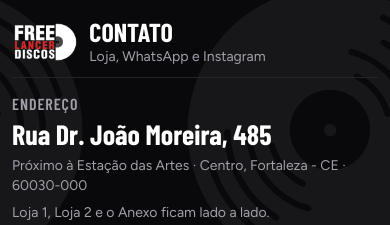
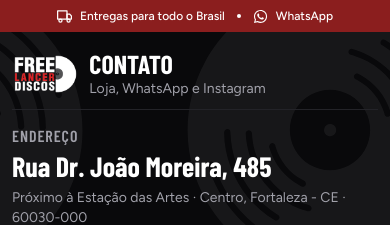
Before and after one commit to abrakkkkk/freelancer-discos-vitrine, a Next.js app: page /contato in a window 390 px wide. Shown: the top 225 px of the page. Built offline with nearby package versions, Linux system fonts and the light colour scheme.

Commit message:
feat(layout): faixa de servico em todas as paginas
A faixa vermelha sai da pagina inicial e vai para o layout, no celular e
no computador. No iPhone instalado como app, a area do relogio fica dentro
da faixa.

```diff
--- a/src/app/globals.css
+++ b/src/app/globals.css
@@ -130,8 +130,8 @@ select:focus-visible,
   max-width: 1200px;
   margin: 0 auto;
   padding: 16px;
-  /* Instalado como app no iPhone, a página começa atrás do relógio e da câmera. */
-  padding-top: calc(env(safe-area-inset-top, 0px) + 16px);
+  /* A área do relógio no iPhone instalado como app fica com a faixa vermelha, acima. */
+  padding-top: 16px;
   padding-bottom: calc(var(--bottom-nav-height) + 32px);
 }
 
--- a/src/app/layout.js
+++ b/src/app/layout.js
@@ -3,6 +3,7 @@ import './globals.css';
 import '@/editorial/editorial.css';
 import { CartProvider } from '@/components/CartProvider';
 import { compartilhamento, DESCRICAO_PADRAO } from '@/utils/seo';
+import FaixaServico from '@/editorial/FaixaServico';
 
 const figtree = Figtree({
   subsets: ['latin'],
@@ -46,6 +47,7 @@ export default function RootLayout({ children }) {
     <html lang="pt-BR" className={`${figtree.variable} ${barlowCondensed.variable}`}>
       <body>
         <CartProvider>
+          <FaixaServico />
           <div className="edPagina">{children}</div>
         </CartProvider>
       </body>
--- /dev/null
+++ b/src/editorial/FaixaServico.js
@@ -0,0 +1,20 @@
+import { FaWhatsapp } from 'react-icons/fa';
+import { FiTruck } from 'react-icons/fi';
+import { WHATSAPP_PHONE } from '@/utils/cartUtils';
+
+// Faixa vermelha no topo de todas as páginas (vem do layout). No celular a frase do WhatsApp encurta.
+export default function FaixaServico() {
+  return (
+    <div className="vlFaixa">
+      <p className="vlFaixaItem">
+        <FiTruck size={15} aria-hidden="true" />
+        Entregas para todo o Brasil
+      </p>
+      <span className="vlFaixaDivisor" aria-hidden="true" />
+      <a className="vlFaixaItem" href={`https://wa.me/${WHATSAPP_PHONE}`} target="_blank" rel="noopener noreferrer">
+        <FaWhatsapp size={15} aria-hidden="true" />
+        <span className="vlFaixaLongo">Também estamos disponíveis no </span>WhatsApp
+      </a>
+    </div>
+  );
+}
--- a/src/editorial/editorial.css
+++ b/src/editorial/editorial.css
@@ -1851,14 +1851,15 @@ body:has(.productDetailDialog) .sacolaAviso {
   display: none;
 }
 
+/* Faixa de serviço: em todas as páginas. No iPhone instalado como app, começa abaixo do relógio. */
 .vlFaixa {
-  display: none;
+  display: flex;
   flex-wrap: wrap;
   align-items: center;
   justify-content: center;
   gap: 4px 16px;
   min-height: 36px;
-  padding: 8px 16px;
+  padding: calc(8px + env(safe-area-inset-top, 0px)) 16px 8px;
   background-color: var(--accent);
   color: #ffffff;
   font-size: 12px;
@@ -2226,20 +2227,20 @@ a.vlFaixaItem:focus-visible {
 }
 
 @media (max-width: 1023px) {
-  .vlFaixaMobile {
+  .vlFaixa {
     display: flex;
     flex-wrap: nowrap;
     gap: 12px;
     min-height: 32px;
-    padding: 8px 16px;
+    padding: calc(8px + env(safe-area-inset-top, 0px)) 16px 8px;
     font-size: 12px;
   }
 
-  .vlFaixaMobile .vlFaixaDivisor {
+  .vlFaixa .vlFaixaDivisor {
     display: block;
   }
 
-  .vlFaixaMobile .vlFaixaLongo {
+  .vlFaixa .vlFaixaLongo {
     display: none;
   }
 
```
Also changed, not shown: src/app/page.js (+3 -4 lines), src/editorial/VitrineLoja.js (+1 -19 lines).
